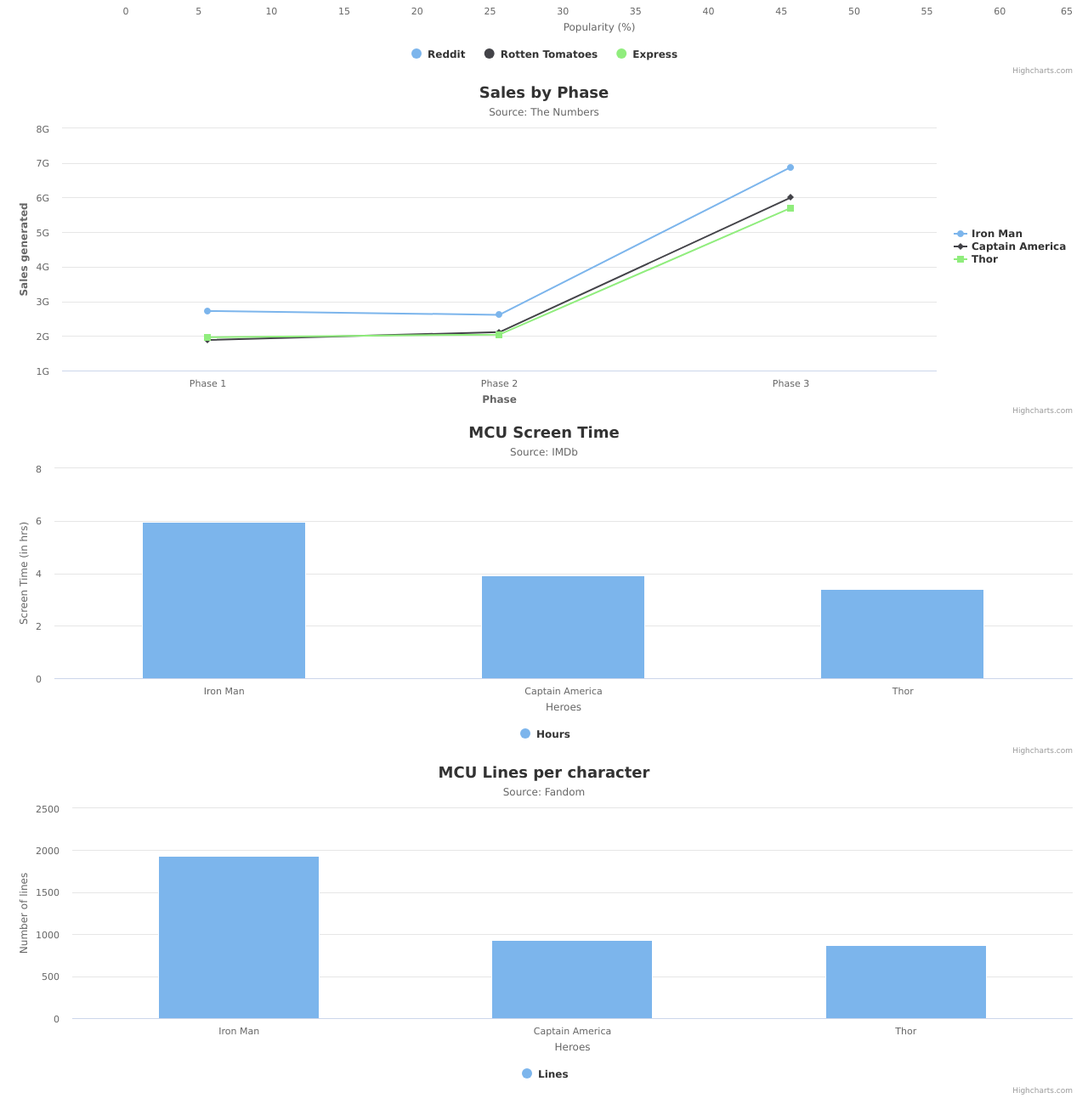
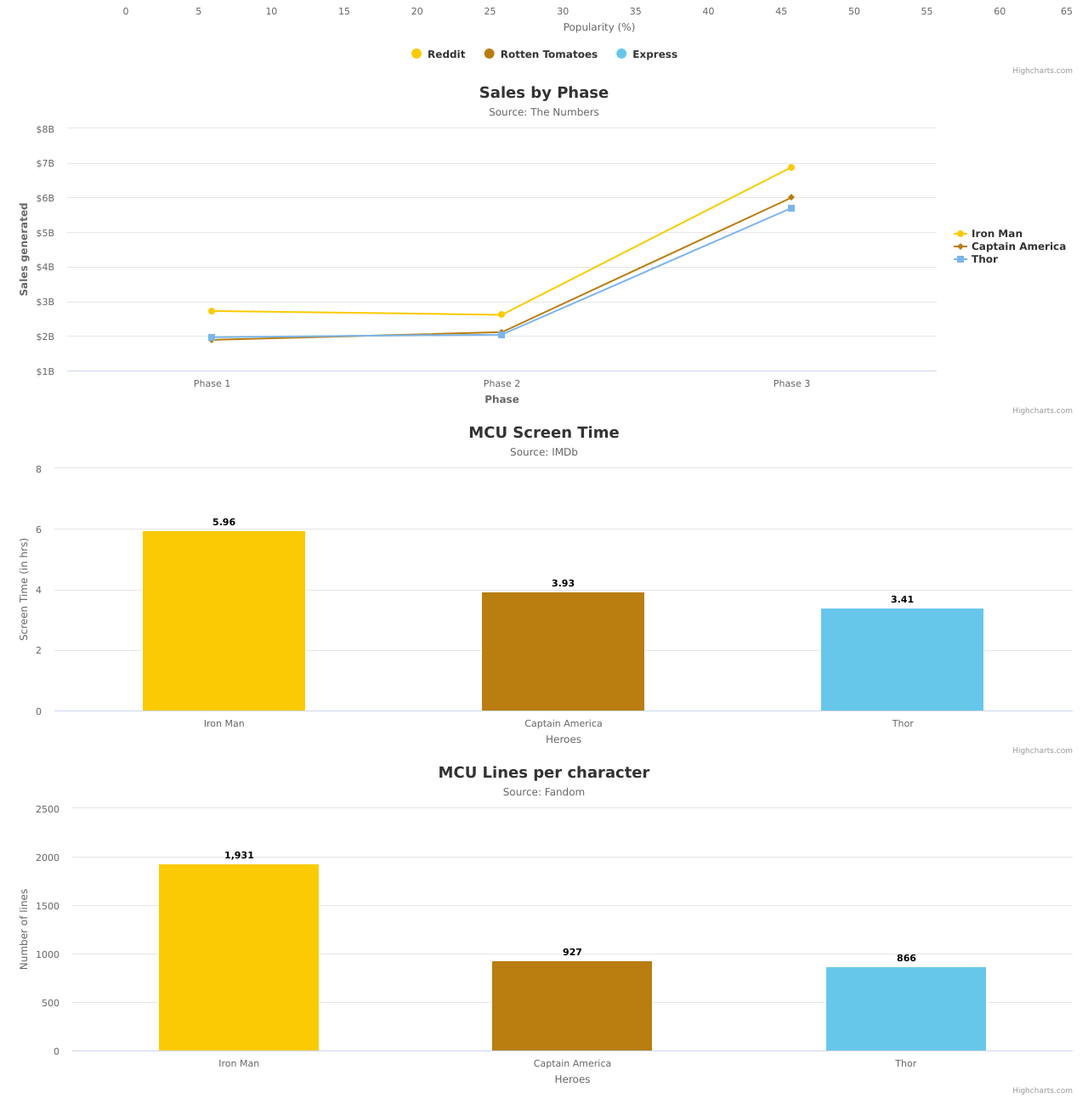
Before and after one commit to sisaha9/dsc106-finalProject, a plain HTML site: page Project/finalprojcore/index.html in a window 1280 px wide. Shown: the part 317-1616 px from the top of the page at 85% size. Drawn offline with nearby package versions, Linux system fonts and the light colour scheme.

Commit message:
Added colors and change some formatting

```diff
--- a/Project/finalprojcore/code.js
+++ b/Project/finalprojcore/code.js
@@ -1,4 +1,9 @@
 function setup() {
+    Highcharts.setOptions({
+        lang: {
+            thousandsSep: ','
+        }
+    });
     drawStackedBars();
     drawLine();
     drawScreenBars();
@@ -45,13 +50,16 @@
             }
         },
 		series: [{
-			name: 'Reddit',
+            name: 'Reddit',
+            color: '#fbca03',
 			data: [59.8, 55.4, 51.1, 46.7, 45.7]
 		}, {
             name: 'Rotten Tomatoes',
+            color: '#b97d10',
             data: [53, 53, 50, 39, 30]
         }, {
             name: 'Express',
+            color: '#67C7EB',
             data: [25, 24, 22, 18, 14]
         }]
     });
@@ -198,7 +206,12 @@
 		yAxis: {
 			title: {
 				text: '<b>Sales generated</b>'
-			}
+            },
+            labels: {
+                formatter: function () {
+                    return '$' + this.value/1000000000 + 'B';
+                }
+            }
 		},
 		xAxis: {
 			title: {
@@ -222,13 +235,16 @@
 		},
 
 		series: [{
-			name: 'Iron Man',
+            name: 'Iron Man',
+            color: '#fbca03',
 			data: [2721428147, 2611491474, 6879611017]
 		}, {
 			name: 'Captain America',
-			data: [1885669987, 2110501091, 5999444667]
+            color: '#b97d10',
+            data: [1885669987, 2110501091, 5999444667]
 		}, {
             name: 'Thor',
+            colors: '#67C7EB',
             data: [1964426829, 2040701718, 5700118607]
         }],
 
@@ -268,12 +284,18 @@
 			pointFormat: '{series.name}: <b>{point.y:.2f} hours</b>'
 		},
 		plotOptions: {
-            bar: {
+            column: {
                 dataLabels: {
                     enabled: true
-                }
-            }
+                },
+                colorByPoint: true
+            },
         },
+        colors: [
+            '#fbca03',
+            '#b97d10',
+            '#67C7EB'
+        ],
         xAxis: {
             categories: ['Iron Man', 'Captain America', 'Thor'],
             title: {
@@ -291,8 +313,11 @@
         },
 		series: [{
             name: 'Hours',
-			data: [5.9625, 3.9291666666666667, 3.413611111111111]
-		}]
+            data: [5.96, 3.93, 3.41]
+        }],
+        legend: {
+            enabled: false
+        }
     });
 }
 
@@ -314,12 +339,18 @@
 			pointFormat: '{series.name}: <b>{point.y:.2f} lines</b>'
 		},
 		plotOptions: {
-            bar: {
+            column: {
                 dataLabels: {
                     enabled: true
-                }
-            }
+                },
+                colorByPoint: true
+            },
         },
+        colors: [
+            '#fbca03',
+            '#b97d10',
+            '#67C7EB'
+        ],
         xAxis: {
             categories: ['Iron Man', 'Captain America', 'Thor'],
             title: {
@@ -338,6 +369,9 @@
 		series: [{
             name: 'Lines',
             data: [1931, 927, 866]
-		}]
+        }],
+        legend: {
+            enabled: false
+        }
     });
 }
--- a/Project/finalprojcore/index.html
+++ b/Project/finalprojcore/index.html
@@ -3,7 +3,7 @@
 <head>
     <meta charset="UTF-8">
     <meta name="viewport" content="width=device-width, initial-scale=1.0">
-    <script src="https://code.highcharts.com/highcharts.js"></script>
+    <script src="http://code.highcharts.com/highcharts.js"></script>
     <script src="code.js"></script>
     <title>Document</title>
 </head>
```
